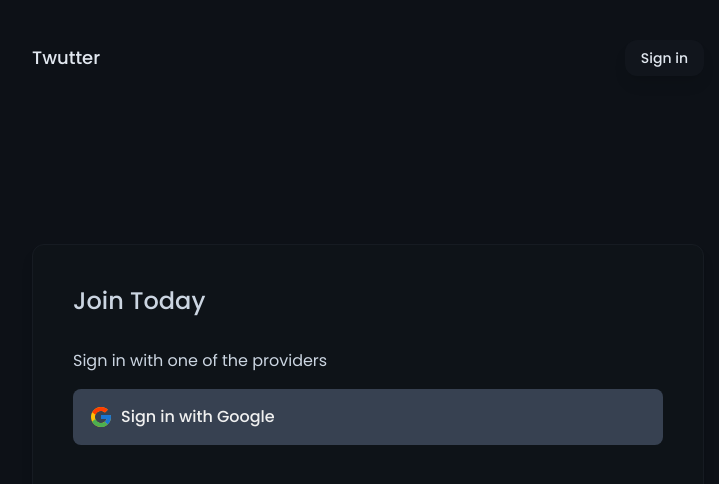
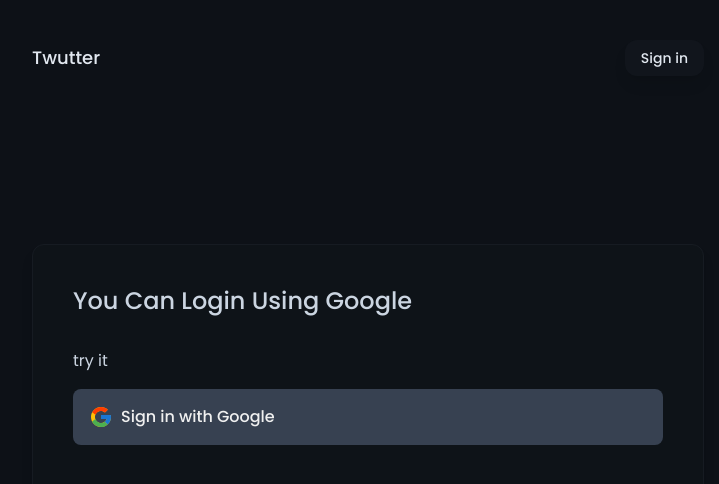
Before and after one commit to jpvergaralb/nextjs-fullstack, a Next.js app: page /auth/login in a window 1280 px wide. Shown: the top 484 px of the page, without its empty margins (272-991 px from the left). Built offline with nearby package versions, Linux system fonts and the light colour scheme; no server answers.

Commit message:
update login text

```diff
--- a/src/pages/auth/login.js
+++ b/src/pages/auth/login.js
@@ -35,10 +35,10 @@
 
   return (
     <div className="mt-32 p-10 text-slate-300  border border-cool-dark-2 bg-cool-dark-2 bg-opacity-20 shadow-lg backdrop-blur- rounded-xl">
-      <h2 className="text-2xl font-medium"> Join Today </h2>
+      <h2 className="text-2xl font-medium"> You Can Login Using Google </h2>
 
       <div className="py-4">
-        <h3 className="py-4"> Sign in with one of the providers</h3>
+        <h3 className="py-4"> try it</h3>
         <button  onClick={GoogleLogin} className="text-[#f0f0f0] bg-gray-700 w-full font-medium rounded-lg flex align-middle p-4">
         <FcGoogle className="mr-2 text-2xl" />
           Sign in with Google
```
